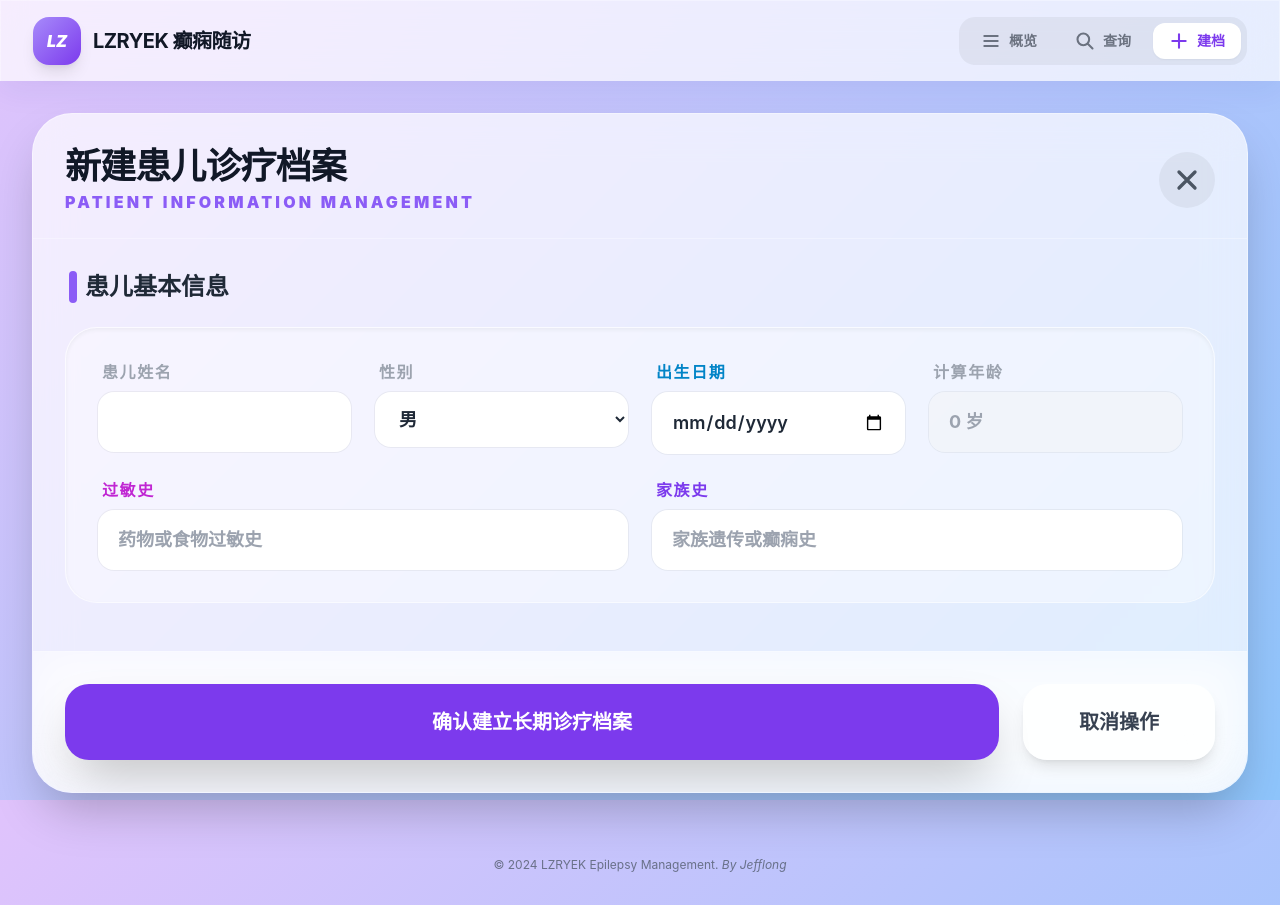
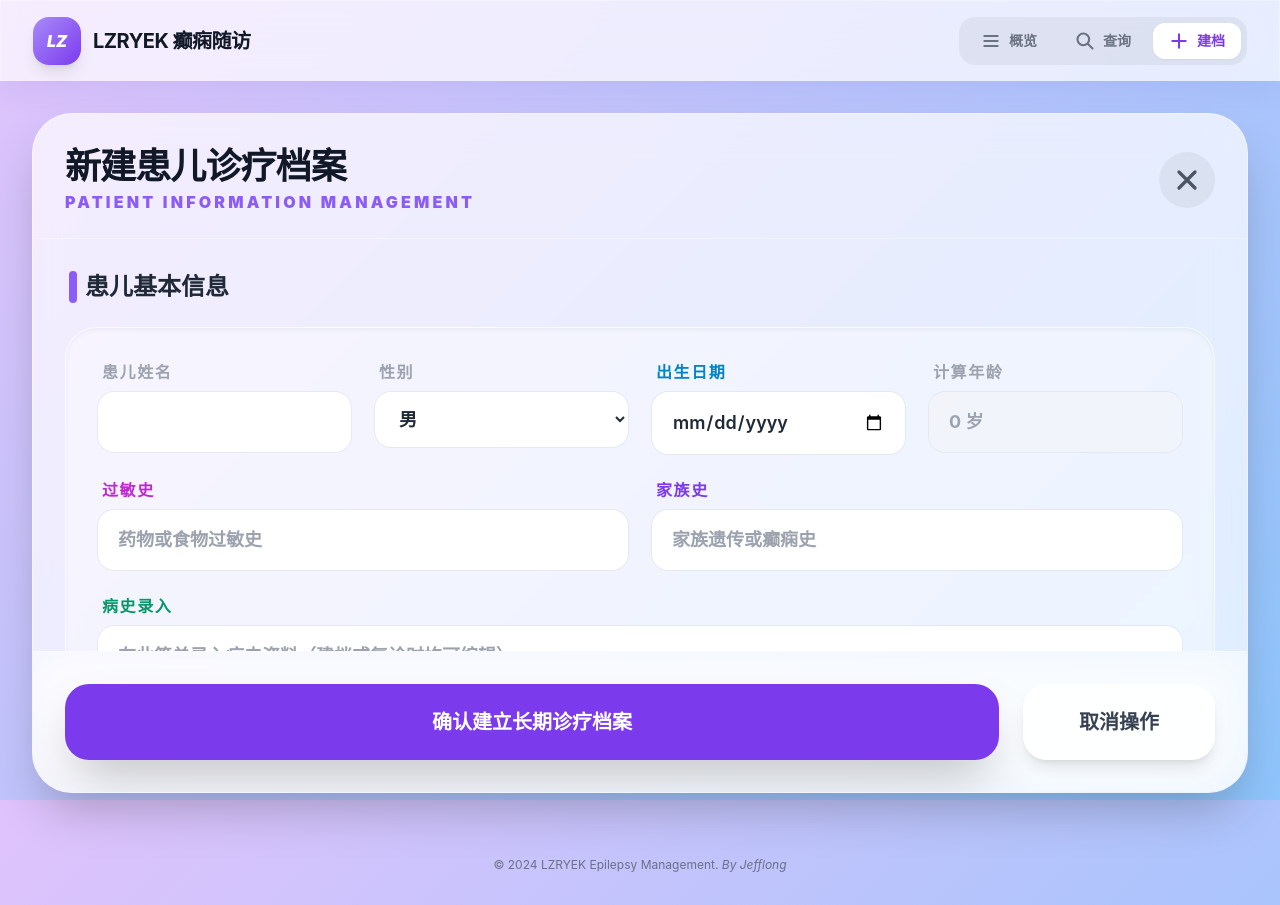
Before and after one commit to xingjianglong0108-CHINA/Epilepsy, a React (Vite) app: page / in a window 1280 px wide. Both pictures are taken after a click on the button "建档". Built offline with nearby package versions, Linux system fonts and the light colour scheme.

Commit message:
feat: Add medical history field
Introduces a new `medicalHistory` field to the Patient type and updates the PatientForm and PatientHistory components to support its input and display. This enhances patient data collection by allowing for detailed medical history recording.

```diff
--- a/components/PatientForm.tsx
+++ b/components/PatientForm.tsx
@@ -12,7 +12,7 @@ interface PatientFormProps {
 
 const PatientForm: React.FC<PatientFormProps> = ({ initialData, isNewVisit = false, onSubmit, onCancel }) => {
   const [formData, setFormData] = useState<Partial<Patient>>({
-    name: '', gender: Gender.MALE, birthday: '', age: 0, allergies: '', familyHistory: '', idCard: '', phone: '',
+    name: '', gender: Gender.MALE, birthday: '', age: 0, allergies: '', familyHistory: '', medicalHistory: '', idCard: '', phone: '',
     clinicalSummary: { syndrome: '', seizureType: '', eeg: '', mri: '', genetic: '', biochemical: '', other: '' },
     diagnosis: '', diagnosisDate: new Date().toISOString().split('T')[0],
     medications: [{ name: '', usage: '', dosage: '', startDate: new Date().toISOString().split('T')[0], endDate: '' }],
@@ -157,6 +157,10 @@ const PatientForm: React.FC<PatientFormProps> = ({ initialData, isNewVisit = fal
               <label className="text-base font-black text-violet-600 uppercase tracking-widest px-1">家族史</label>
               <input name="familyHistory" value={formData.familyHistory} onChange={handleInputChange} disabled={isNewVisit} className={`w-full px-5 py-4 bg-white rounded-2xl border-0 ring-1 ring-black/5 outline-none font-semibold text-lg ${isNewVisit ? 'opacity-50' : ''}`} placeholder="家族遗传或癫痫史" />
             </div>
+            <div className="md:col-span-2 lg:col-span-4 xl:col-span-4 space-y-2">
+              <label className="text-base font-black text-emerald-600 uppercase tracking-widest px-1">病史录入</label>
+              <textarea name="medicalHistory" value={formData.medicalHistory || ''} onChange={handleInputChange} className="w-full px-5 py-4 bg-white rounded-2xl border-0 ring-1 ring-black/5 outline-none font-semibold text-lg min-h-[100px]" placeholder="在此简单录入病史资料（建档或复诊时均可编辑）" />
+            </div>
           </div>
         </section>
 
--- a/components/PatientHistory.tsx
+++ b/components/PatientHistory.tsx
@@ -24,10 +24,14 @@ const PatientHistory: React.FC<PatientHistoryProps> = ({ patient, onBack }) => {
         </div>
       </div>
 
-      <div className="glass rounded-[3rem] p-10 border-white/40 grid grid-cols-1 md:grid-cols-2 gap-8 text-lg">
+      <div className="glass rounded-[3rem] p-10 border-white/40 grid grid-cols-1 md:grid-cols-3 gap-8 text-lg">
         <div className="flex flex-col gap-2 p-6 bg-white/30 rounded-3xl">
            <span className="font-black text-gray-400 uppercase text-base tracking-[0.2em]">家族病史:</span>
            <span className="text-gray-800 font-bold">{patient.familyHistory || '未详细记录'}</span>
+        </div>
+        <div className="flex flex-col gap-2 p-6 bg-emerald-50/50 rounded-3xl border border-emerald-100">
+           <span className="font-black text-emerald-600 uppercase text-base tracking-[0.2em]">病史录入:</span>
+           <span className="text-emerald-800 font-bold whitespace-pre-line">{patient.medicalHistory || '暂无病史资料'}</span>
         </div>
         <div className="flex flex-col gap-2 p-6 bg-fuchsia-50/50 rounded-3xl border border-fuchsia-100">
            <span className="font-black text-fuchsia-400 uppercase text-base tracking-[0.2em]">药物/食物过敏史:</span>
--- a/types.ts
+++ b/types.ts
@@ -55,6 +55,7 @@ export interface Patient {
   age: number;
   allergies: string;
   familyHistory: string; // 家族史
+  medicalHistory?: string; // 病史录入
   idCard: string;
   phone: string;
   clinicalSummary: VisitRecord['clinicalSummary'];
```
